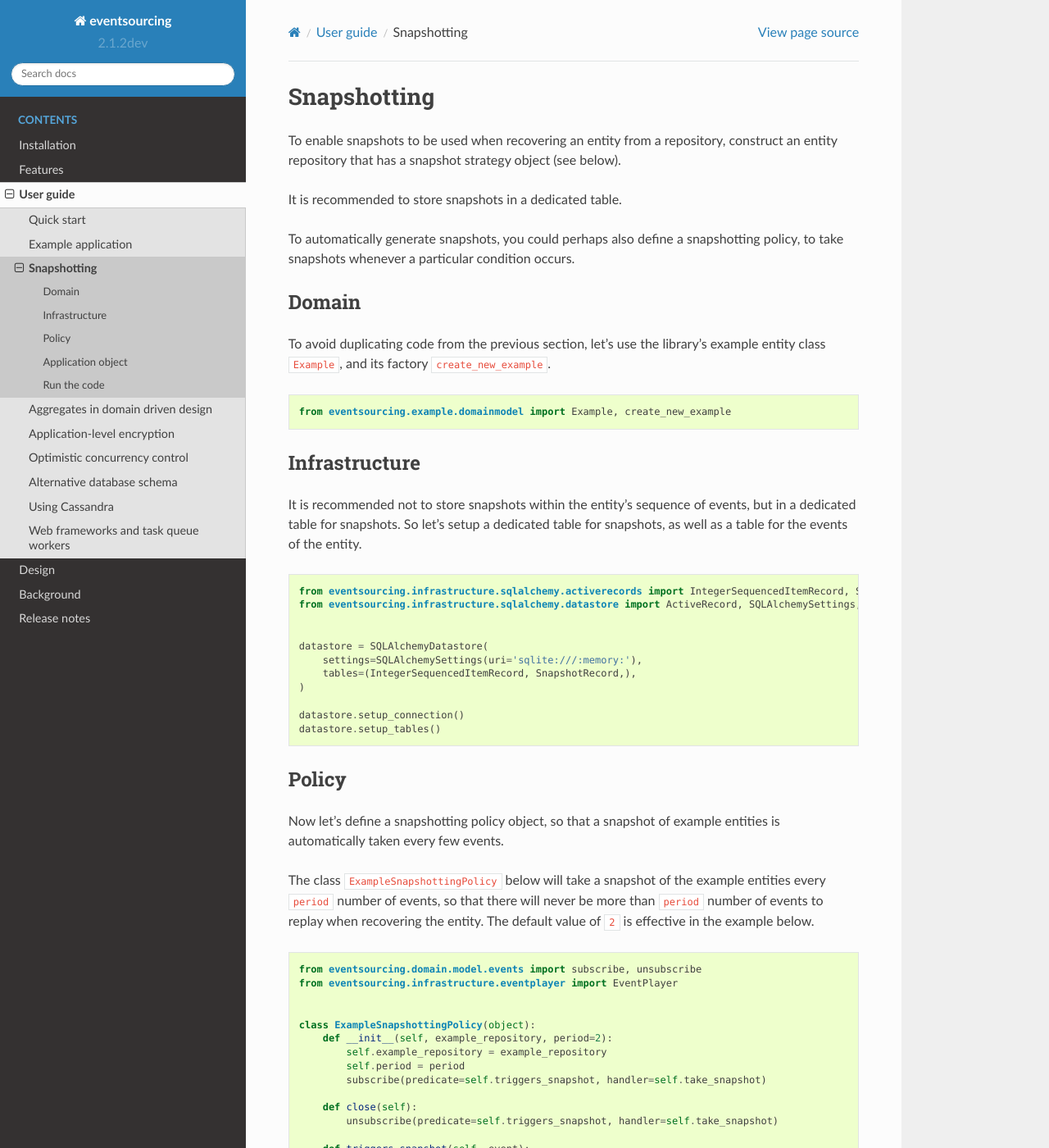
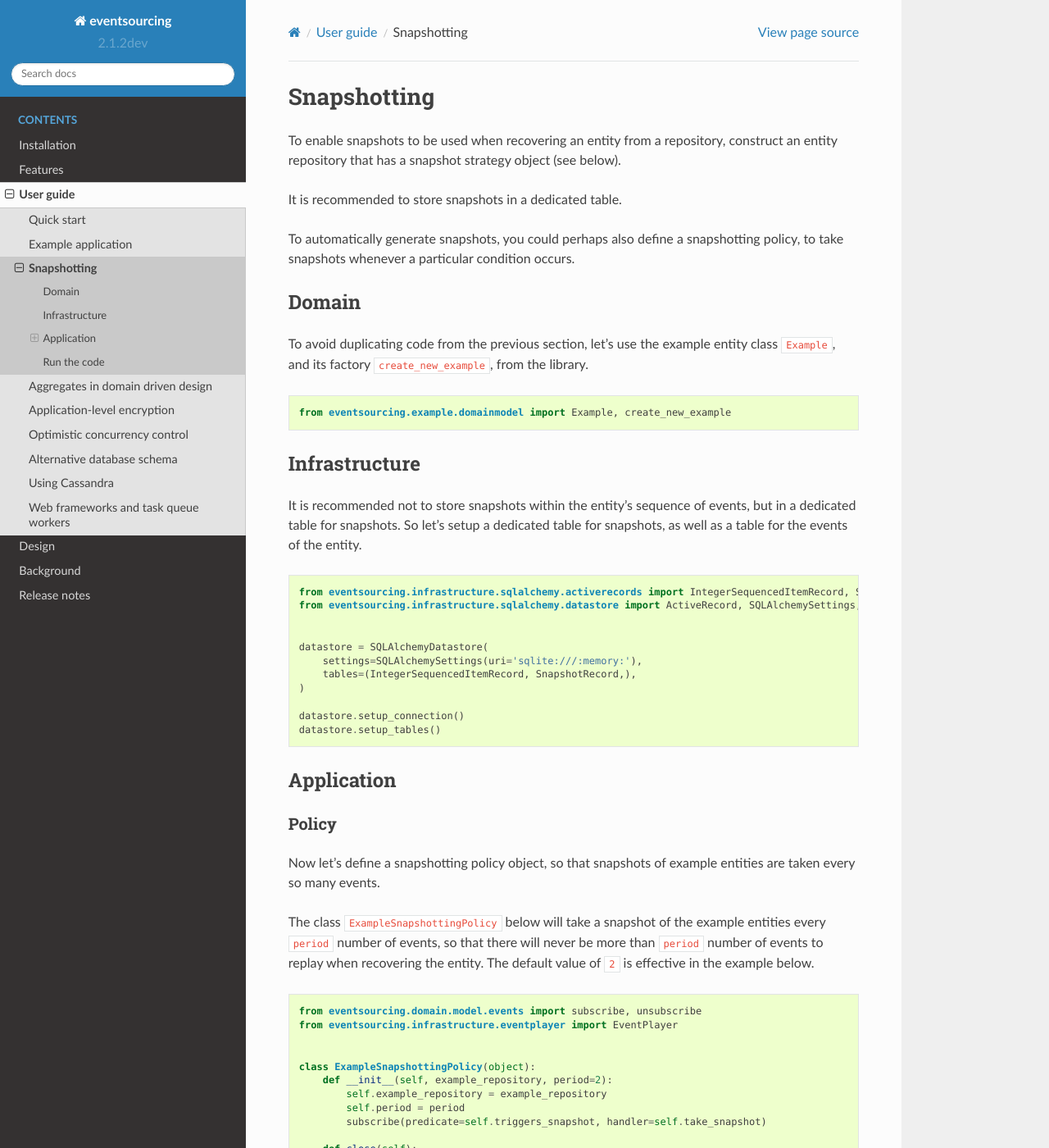
Before and after one commit to pyeventsourcing/eventsourcing, a Sphinx documentation site: the page built from docs/topics/user_guide/snapshotting.rst, in a window 1280 px wide and 1400 px high. Shown: the whole window at 82% size. Built offline with Sphinx 7.4.7 and the Read the Docs theme 2.0.0, drawn with Linux system fonts in a browser that asks for light colours.

Commit message:
Fixed user guide copy.

```diff
--- a/docs/topics/user_guide/example_application.rst
+++ b/docs/topics/user_guide/example_application.rst
@@ -541,7 +541,7 @@ and unsubscribe from receiving further domain events.
 
 
 Run the code
-------------
+============
 
 After instantiating the application, we can create example entities
 and expect they will be immediately available in the repository.
--- a/docs/topics/user_guide/index.rst
+++ b/docs/topics/user_guide/index.rst
@@ -22,7 +22,7 @@ something goes wrong).
 
 
 .. toctree::
-   :maxdepth: 3
+   :maxdepth: 2
    :caption: Contents
 
 
--- a/docs/topics/user_guide/snapshotting.rst
+++ b/docs/topics/user_guide/snapshotting.rst
@@ -14,11 +14,11 @@ particular condition occurs.
 
 
 Domain
-------
+======
 
 To avoid duplicating code from the previous section, let's
-use the library's example entity class ``Example``, and its
-factory ``create_new_example``.
+use the example entity class ``Example``, and its
+factory ``create_new_example``, from the library.
 
 
 .. code:: python
@@ -27,7 +27,7 @@ factory ``create_new_example``.
 
 
 Infrastructure
---------------
+==============
 
 It is recommended not to store snapshots within the entity's sequence of events,
 but in a dedicated table for snapshots. So let's setup a dedicated table
@@ -48,11 +48,15 @@ for snapshots, as well as a table for the events of the entity.
     datastore.setup_tables()
 
 
+Application
+===========
+
+
 Policy
 ------
 
-Now let's define a snapshotting policy object, so that a snapshot
-of example entities is automatically taken every few events.
+Now let's define a snapshotting policy object, so that snapshots
+of example entities are taken every so many events.
 
 The class ``ExampleSnapshottingPolicy`` below will take a snapshot of
 the example entities every ``period`` number of events, so that there will
@@ -150,7 +154,7 @@ it needs to take snapshots.
 
 
 Run the code
-------------
+============
 
 The application object can be used in the same way as before. Now
 snapshots of an example entity will be taken every second
```
